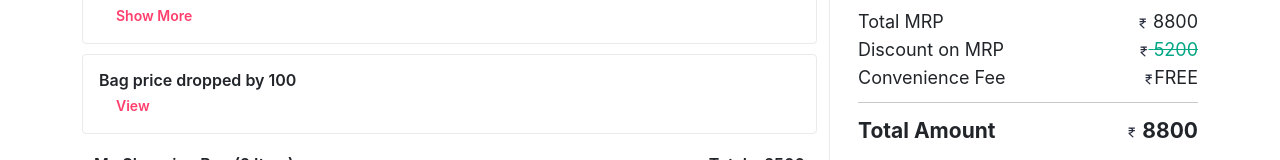
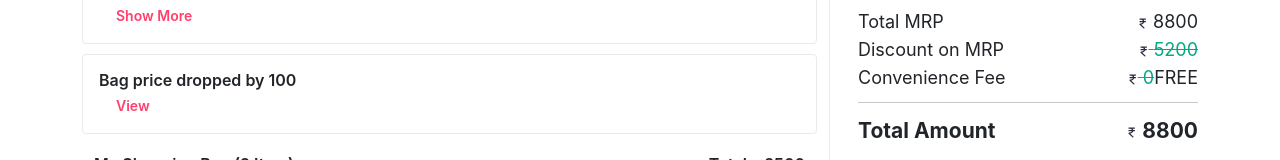
Before and after one commit to SouravSaha101/checkout-page, a React (Create React App) app: page / in a window 1280 px wide. Shown: the part 489-649 px from the top of the page. Built offline with nearby package versions, Linux system fonts and the light colour scheme; the HTML template or start-up script is replaced by a standard one.

Commit message:
gift card fixed

```diff
--- a/src/App.js
+++ b/src/App.js
@@ -141,8 +141,13 @@ function App() {
     });
     let fee = totalMRP < 5000 ? 99 : 0;
     let amount = totalMRP + price.giftWrap + fee;
-    setPrice({ ...price, amount, totalMRP, discount, itemCount, fee });
+    setPrice((p) => ({ ...p, amount, totalMRP, discount, itemCount, fee }));
   }, [cartItem]);
+
+  const giftHandler = (data) => {
+    let amount = price.amount - price.giftWrap + data;
+    setPrice((p) => ({ ...p, giftWrap: data, amount }));
+  };
 
   const changeAddressHandler = (det) => {
     setUserDetails({ ...det });
@@ -170,7 +175,7 @@ function App() {
             <Adbox text={textWhislist} />
           </div>
           <div className="col-lg-4">
-            <Sidebar price={price} />
+            <Sidebar price={price} giftFee={giftHandler} />
           </div>
         </div>
       </div>
--- a/src/components/Helper/Dropdown.js
+++ b/src/components/Helper/Dropdown.js
@@ -2,7 +2,6 @@ import React from "react";
 
 function Dropdown({ data, value, id, onChangeDropdown }) {
   const changeHandler = (e) => {
-    console.log("Hi", data);
     onChangeDropdown({ [id]: e.target.value });
   };
   return (
--- a/src/components/ItemCard/ItemCard.js
+++ b/src/components/ItemCard/ItemCard.js
@@ -8,9 +8,7 @@ const quantityArray = Array.from({ length: 10 }, (_, i) => i + 1);
 
 function ItemCard({ data, onCartChange }) {
   const cartChangeHandler = (newData) => {
-    console.log(newData);
     // onCartChange({ ...data, ...newData });
-    console.log(data);
   };
   return (
     <>
--- a/src/components/OffersBox/Offersbox.js
+++ b/src/components/OffersBox/Offersbox.js
@@ -1,5 +1,7 @@
 import React from "react";
 import "./Offersbox.css";
+
+const feeAmount = 25;
 
 function Offersbox(props) {
   const style = {
@@ -13,6 +15,9 @@ function Offersbox(props) {
   const couponStyle = {
     padding: "10px 16px 12px 35px",
   };
+  const giftHandler = () => {
+    props.giftClick(props.fee.giftWrap ? 0 : feeAmount);
+  };
   return (
     <div>
       <div className="coupons-base-header"> {props.header}</div>
@@ -20,8 +25,12 @@ function Offersbox(props) {
         <h6>
           {props.message}
           {props.isGift && !props.isFee ? (
-            <button type="button" className="button arrow-float">
-              Apply
+            <button
+              type="button"
+              onClick={giftHandler}
+              className="button arrow-float"
+            >
+              {props.fee.giftWrap ? "Applied" : "Apply"}
             </button>
           ) : (
             <svg
--- a/src/components/Pricing/Pricing.js
+++ b/src/components/Pricing/Pricing.js
@@ -23,16 +23,16 @@ function Pricing({ price }) {
         </div>
         <div className="price-row">
           Convenience Fee
-          {!price.Fee ? (
+          {!price.fee ? (
             <>
               <span className="price-dis cut-off">
-                <RupeeSymbol /> {price.Fee}
+                <RupeeSymbol /> {price.fee}
               </span>
               FREE
             </>
           ) : (
             <span className="price-dis">
-              <RupeeSymbol /> {price.Fee}
+              <RupeeSymbol /> {price.fee}
             </span>
           )}
         </div>
--- a/src/components/Sidebar/Sidebar.js
+++ b/src/components/Sidebar/Sidebar.js
@@ -3,6 +3,9 @@ import "./Sidebar.css";
 import Offersbox from "../OffersBox/Offersbox";
 import Pricing from "../Pricing/Pricing";
 const Sidebar = (props) => {
+  const giftClicked = (data) => {
+    props.giftFee(data);
+  };
   return (
     <div className="sidebar">
       <Offersbox header="OFFERS & COUPONS" message="1 Offer On Your Bag" />
@@ -10,11 +13,13 @@ const Sidebar = (props) => {
         header="GIFTING & PERSONALISATION"
         message="Gift wrap and personalised message on card, Only for 25"
         isGift
+        giftClick={giftClicked}
+        fee={props.price}
       />
 
       <Pricing price={props.price} />
       <br />
-      {!props.Fee && (
+      {!props.price.Fee && (
         <>
           <Offersbox
             message="Yay! No Convinence fee on this order"
```
